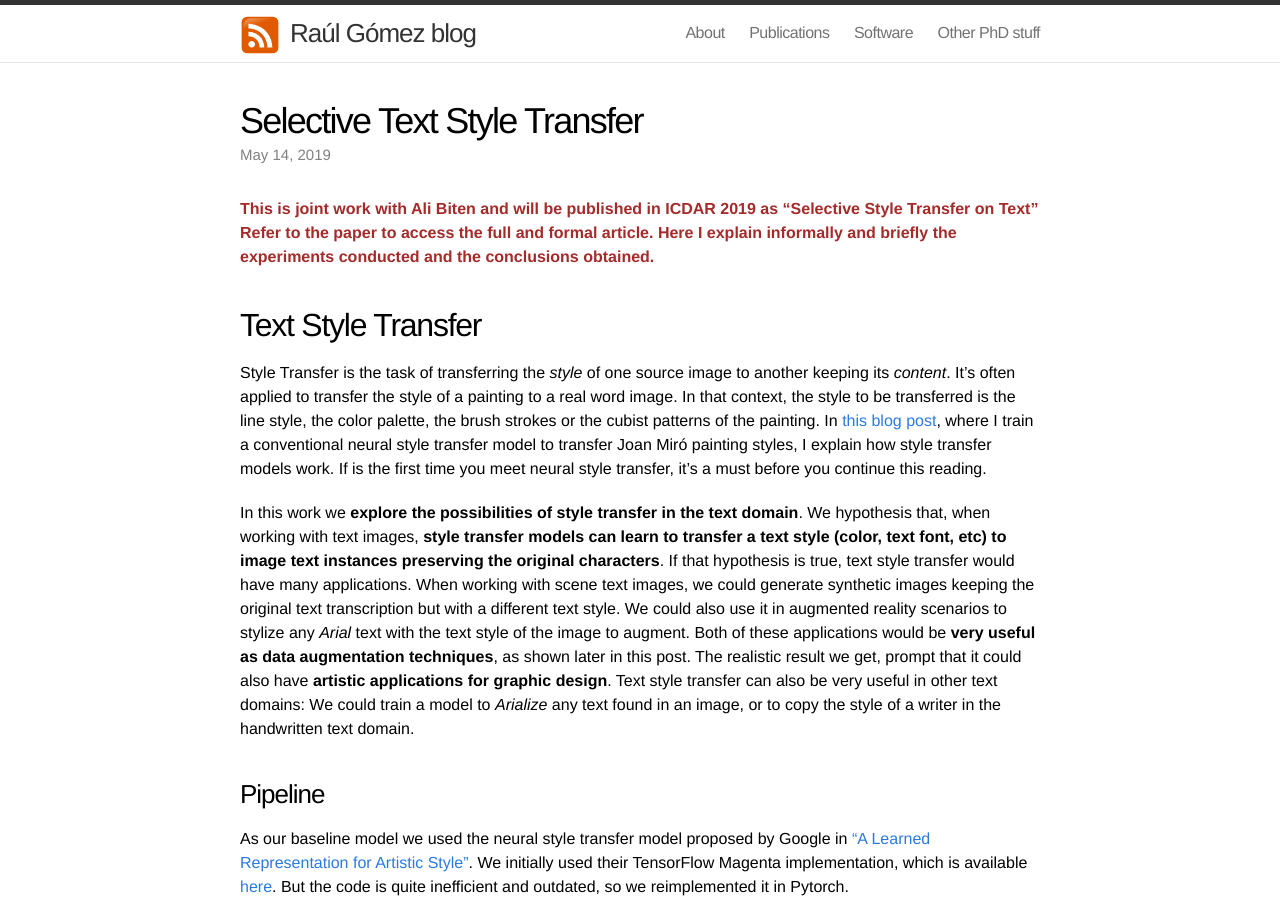
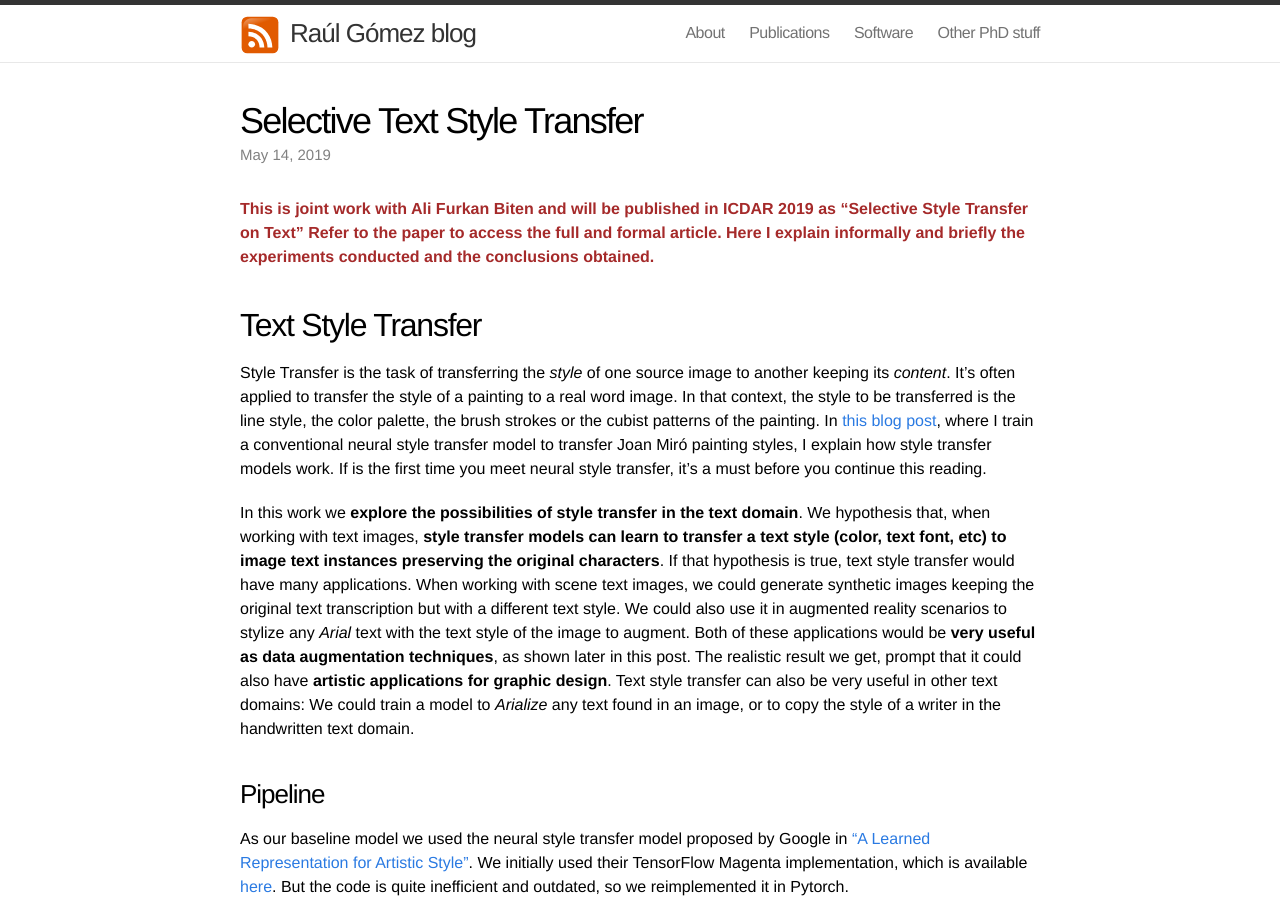
Before and after one commit to gombru/gombru.github.io, a Jekyll site: the page built from _posts/2019-05-14-text_style_transfer.markdown, in a window 1280 px wide and 900 px high. Built offline with Jekyll 4.4.1, drawn with Linux system fonts in a browser that asks for light colours; comment, search, counter and statistics services are not loaded.

Commit message:
Text Style Transfer

```diff
--- a/_posts/2019-05-14-text_style_transfer.markdown
+++ b/_posts/2019-05-14-text_style_transfer.markdown
@@ -8,7 +8,7 @@
 mathjax: false
 ---
 
-<span style="color:brown">**This is joint work with Ali Biten and will be published in ICDAR 2019 as "Selective Style Transfer on Text"
+<span style="color:brown">**This is joint work with Ali Furkan Biten and will be published in ICDAR 2019 as "Selective Style Transfer on Text"
 <!--[[PDF](#)] (soon available).-->
 Refer to the paper to access the full and formal article. Here I explain informally and briefly the experiments conducted and the conclusions obtained.**</span>
 
@@ -25,7 +25,7 @@
 Our initial experiments were simple: Train the baseline model with scene text images to see it it could learn to transfer text styles. And yes, it could!
 
 <div class="imgcap">
-	<img src="/assets/text_style_transfer/results_all_image.png">
+	<img src="/assets/text_style_transfer/results_all_image.png" width="550">
 	<div class="thecap">
 	Results of the baseline model transfering scene text styles to scene images. On top, original image is shown. In the middle, 3 of the style images used to train the model are shown. In the bottom, the results of styling the images with those styles.
 	</div>
@@ -37,7 +37,7 @@
 The proposed two-stage architecture for selective text style transfer stylizes all the image using the baseline model. Then, the probability of each pixel of belonging to a textual area is computed using [TextFCN](https://github.com/gombru/TextFCN). Finally, a **blending weighted by the text probability map of the original and the stylized image** copies style only to textual areas.
 
 <div class="imgcap">
-	<img src="/assets/text_style_transfer/2stage.png">
+	<img src="/assets/text_style_transfer/2stage.png" width="550">
 	<div class="thecap">
 	Two-Stage Selective Text Style Transfer pipeline.
 	</div>
@@ -48,7 +48,7 @@
 To train this model we use the COCO-Text dataset (instead of ImageNet), which has annotated text bounding boxes. The training procedure is as follows: We first stylize the whole image with a pre-trained, frozen style transfer model. Then, using the GT annotations, we create an image where only the GT text bounding boxes are stylized. Finally we train the end-to-end model to produce that image given the original image, minimizing a Mean Square Error Loss.
 
 <div class="imgcap">
-	<img src="/assets/text_style_transfer/end2end.png">
+	<img src="/assets/text_style_transfer/end2end.png" width="550">
 	<div class="thecap">
 	End-to-end Selective Text Style Transfer training pipeline.
 	</div>
@@ -64,25 +64,25 @@
 We trained a model using 34 styles from the COCO-Text dataset. Next, some results using both the two-stage and the end-to-end model on COCO-Text images:
 
 <div class="imgcap">
-	<img src="/assets/text_style_transfer/sc.png">
+	<img src="/assets/text_style_transfer/sc.png" width="550">
 </div>
 
 The model also allows to interpolate between styles:
 
 <div class="imgcap">
-	<img src="/assets/text_style_transfer/sc_weighted.png">
+	<img src="/assets/text_style_transfer/sc_weighted.png" width="550">
 </div>
 
 We also experimented using this model to transfer scene text styles to machine printed and handwritten text images:
 
 <div class="imgcap">
-	<img src="/assets/text_style_transfer/mt_ht_sc.png">
+	<img src="/assets/text_style_transfer/mt_ht_sc.png" width="550">
 </div>
 
 Stylizing machine printed text with scene text styles can have very interesting application in augmented reality scenarios, where we want to generate an image keeping the original scene text style but changing its content. In the following examples, "Icdar" and "Sydney" Arial text has been stylized with scene text stiles and manually inserted in the images:
 
 <div class="imgcap">
-	<img src="/assets/text_style_transfer/content_augmentation.png">
+	<img src="/assets/text_style_transfer/content_augmentation.png" width="550">
 </div>
 
 Results of the scene text model are appealing. It **successfully learns and transfers the source text style. Not only the color, but also the thickness, the line style, or the background of the characters**. The realistic results suggest that text style transfer can have applications beyond data augmentaion, such as augmented reality or graphic design.
@@ -91,7 +91,7 @@
 We used the **two-stage Selective Text Style Transfer pipeline to augment several text detection datasets** (ICDAR 2013, ICDAR 2015 and COCO-Text). Then we trained the [EAST text detector](https://github.com/argman/EAST) on plain and augmented datasets. Training with the augmented datasets, **resulted on a boost in text detection performance** in all the experiments. In this experiment, we used a text style transfer model trained with 96 styles from ICDAR 2015.
 
 <div class="imgcap">
-	<img src="/assets/text_style_transfer/table.png">
+	<img src="/assets/text_style_transfer/table.png" width="300">
 </div>
 
 This data augmentation technique has important benefits compared to other methods:
@@ -106,7 +106,7 @@
 It succesfully copies some style features between machine printed text images:
 
 <div class="imgcap">
-	<img src="/assets/text_style_transfer/mt.png">
+	<img src="/assets/text_style_transfer/mt.png" width="300">
 	<div class="thecap">
 	Transfering styles between machine printed text images. On top, source training styles. On the left, original images.
 	</div>
@@ -115,26 +115,26 @@
 And also to scene text images where text is not big or difficult:
 
 <div class="imgcap">
-	<img src="/assets/text_style_transfer/sc_mt.png">
+	<img src="/assets/text_style_transfer/sc_mt.png" width="300">
 </div>
 
 But fails when transferring style to handwritten style images: It transfers correctly some style features, but breaks the content:
 
 <div class="imgcap">
-	<img src="/assets/text_style_transfer/hw_mt.png">
+	<img src="/assets/text_style_transfer/hw_mt.png" width="300">
 </div>
 
 ### Handwritten Text Style Transfer
 We also trained a model to transfer handwritten styles. It correctly transfers some writer style features between handwritten text images:
 
 <div class="imgcap">
-	<img src="/assets/text_style_transfer/hr.png">
+	<img src="/assets/text_style_transfer/hr.png" width="300">
 </div>
 
 The transference of handwritten style to machine printed text, only works for some machine printed fonts similar to handwritten styles:
 
 <div class="imgcap">
-	<img src="/assets/text_style_transfer/mt_hr.png">
+	<img src="/assets/text_style_transfer/mt_hr.png" width="300">
 </div>
 
 ## Conclusions
```
Also changed, not shown: publications.md (+8 -0 lines).
